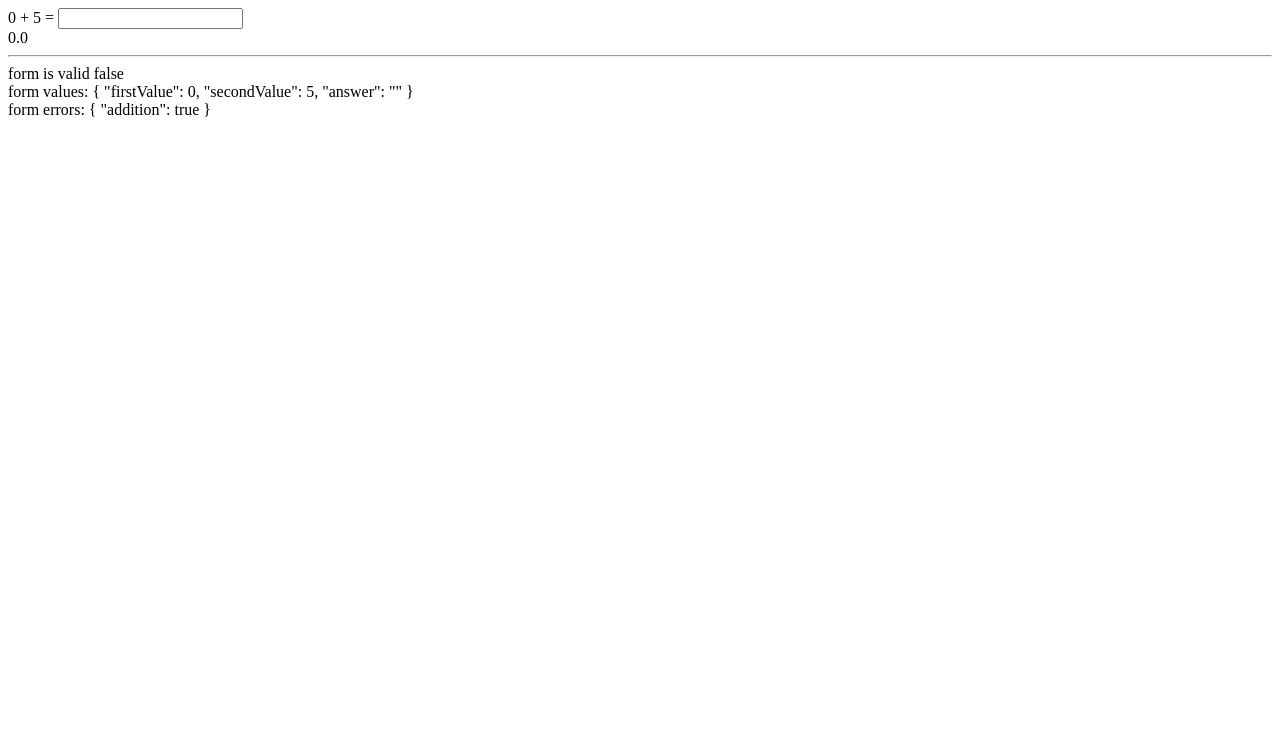
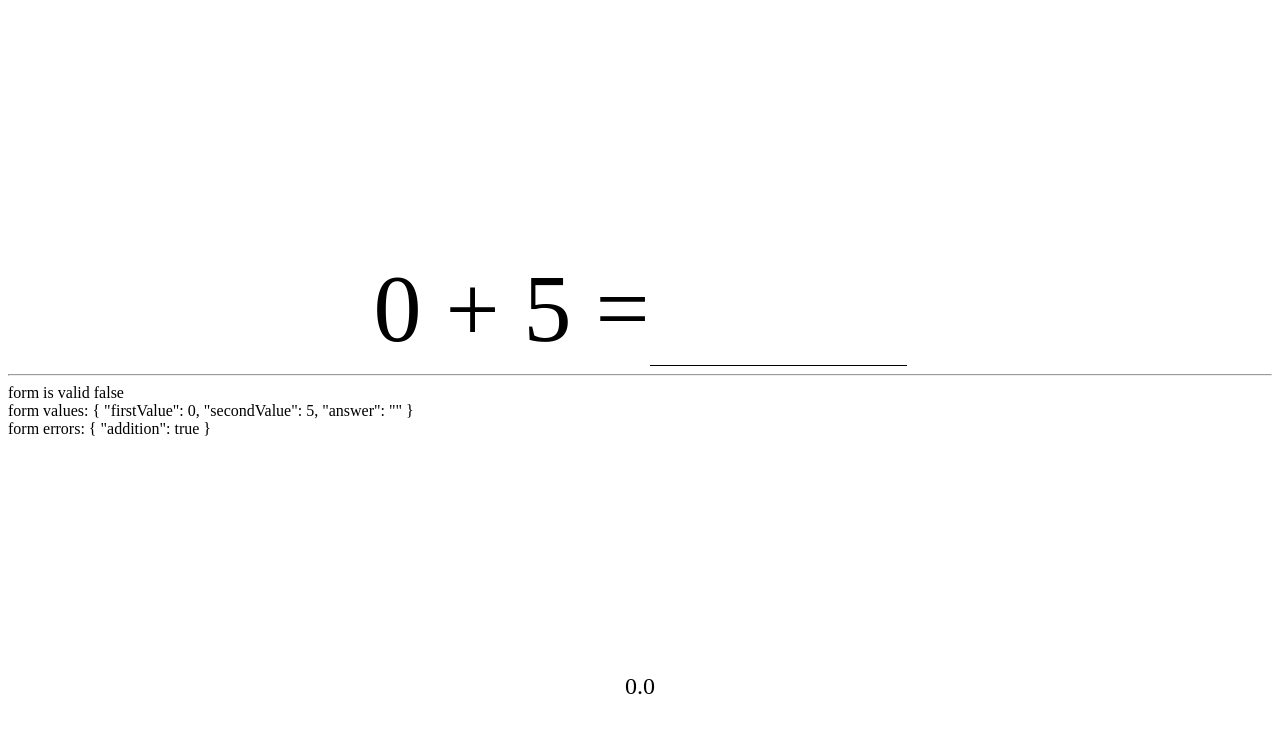
Before and after one commit to chiefagu/math-game, an Angular app: page / in a window 1280 px wide. Shown: the top 732 px of the page. Built offline with nearby package versions, Linux system fonts and the light colour scheme.

Commit message:
feat(directives/hightlight-answer): visually indicate closeness to answer
> create a custom directive to hightlight the input element when answer is close to a correct value
> add directive to input element of equation template
> add css to style input element

```diff
--- a/src/app/app.module.ts
+++ b/src/app/app.module.ts
@@ -4,11 +4,13 @@ import { BrowserModule } from '@angular/platform-browser';
 
 import { AppComponent } from './app.component';
 import { EquationComponent } from './equation/equation.component';
+import { HighlightAnswerDirective } from './directives/highlight-answer.directive';
 
 @NgModule({
   declarations: [
     AppComponent,
-    EquationComponent
+    EquationComponent,
+    HighlightAnswerDirective
   ],
   imports: [
     BrowserModule,
--- /dev/null
+++ b/src/app/directives/highlight-answer.directive.ts
@@ -0,0 +1,34 @@
+import { Directive, ElementRef, OnInit } from '@angular/core';
+import { NgControl } from '@angular/forms';
+import { map } from 'rxjs/operators';
+
+@Directive({
+  selector: '[appHighlightAnswer]'
+})
+export class HighlightAnswerDirective implements OnInit {
+
+  constructor(
+    private el: ElementRef,
+    private controlName: NgControl,
+  ) { }
+
+  ngOnInit() {
+    this.controlName.control?.parent?.valueChanges
+      .pipe(
+        map(({ firstValue, secondValue, answer }) => {
+          return Math.abs(
+            (firstValue + secondValue - Number(answer)) / (firstValue + secondValue)
+          )
+        })
+      )
+      .subscribe(value => {
+        console.log(value)
+        if (value < 0.2) {
+          this.el.nativeElement.classList.add('close')
+        } else {
+          this.el.nativeElement.classList.remove('close')
+        }
+      })
+  }
+
+}
--- a/src/app/equation/equation.component.css
+++ b/src/app/equation/equation.component.css
@@ -0,0 +1,32 @@
+
+form {
+  margin-top: 20%;
+  display: flex;
+  justify-content: center;
+  font-size: 96px;
+}
+
+input {
+  font-size: 96px;
+  border: none;
+  border-bottom: 1px solid black;
+  width: 20%;
+  text-align: center;
+}
+
+input:focus {
+  outline: none;
+}
+
+.stats {
+  position: absolute;
+  bottom: 100px;
+  left: 0;
+  right: 0;
+  font-size: 24px;
+  text-align: center;
+}
+
+.close {
+  background-color: rgba(255, 235, 55, 0.3);
+}
--- a/src/app/equation/equation.component.html
+++ b/src/app/equation/equation.component.html
@@ -1,8 +1,18 @@
 <form [formGroup]="mathForm">
-  {{ firstValue }} + {{ secondValue }} =
-  <input type="number" formControlName="answer">
+  <div class="equation">
+    {{ firstValue }} + {{ secondValue }} =
+  </div>
+  <input
+    type="number"
+    appHighlightAnswer
+    formControlName="answer"
+  >
 </form>
-{{ secondsPerSolution | number : '1.1-3' }}
+
+<div class="stats">
+  {{ secondsPerSolution | number : '1.1-3' }}
+</div>
+
 <hr/>
 <div>
   form is valid {{ mathForm.valid }}
```
Also changed, not shown: 1 other file (tests, documents, lock files or other folders).
